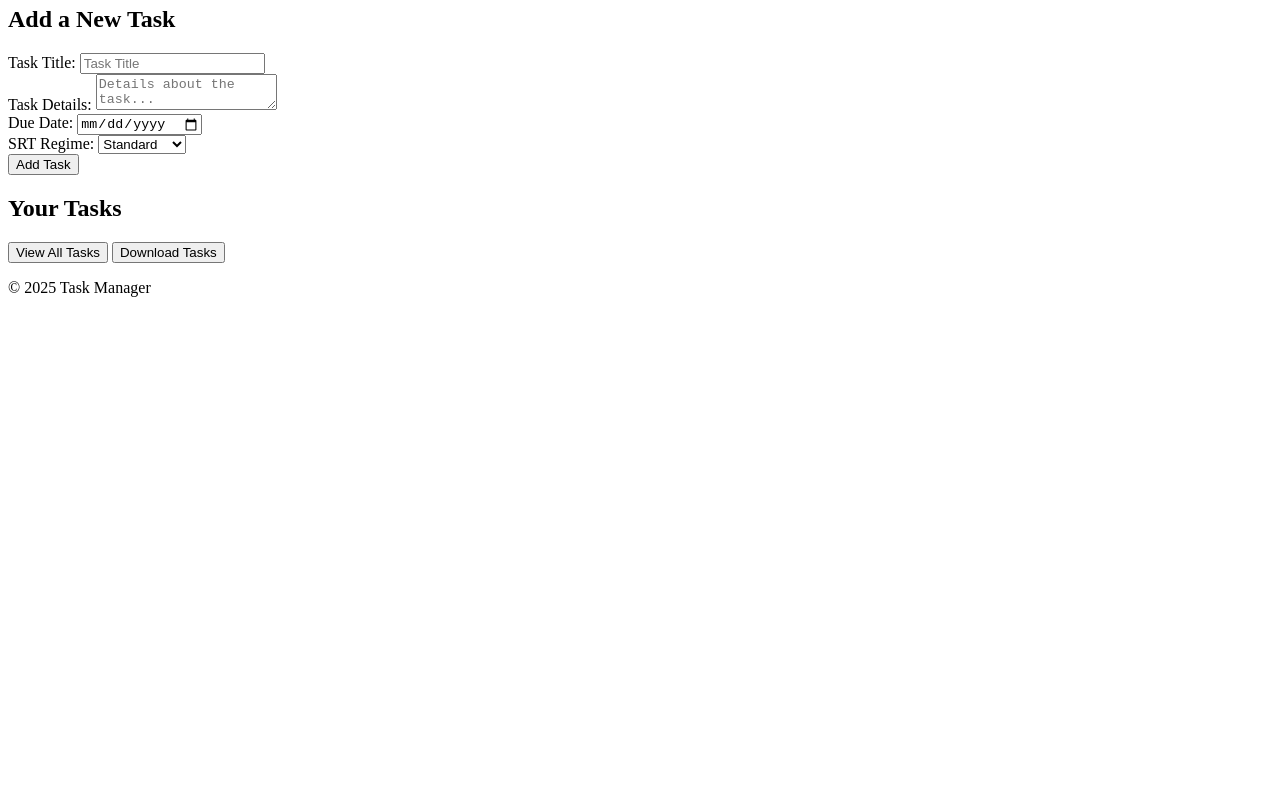
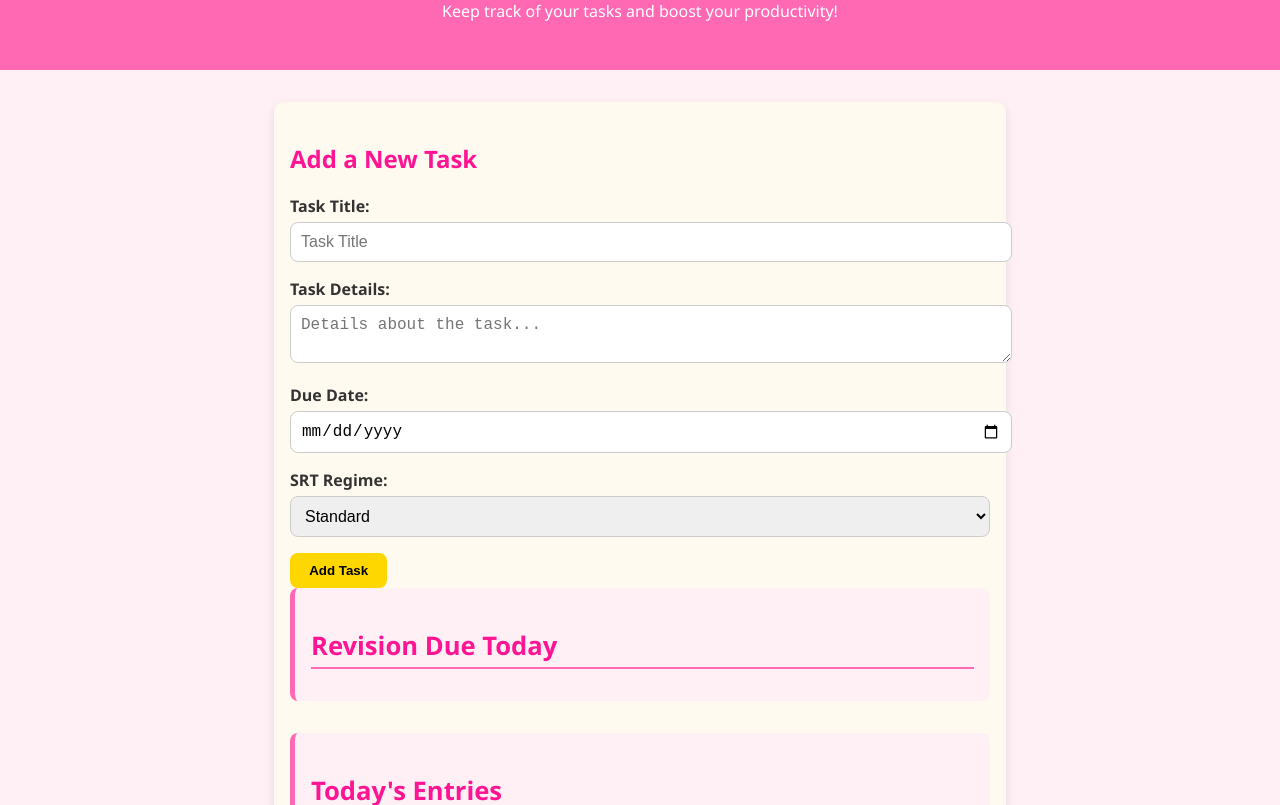
Before and after one commit to ugcnetjrf/SRS6, a plain HTML site: page index.html in a window 1280 px wide. Shown: the part 112-917 px from the top of the page. Before the commit the page ends 800 px from the top, so only its background shows below. Drawn offline with Linux system fonts and the light colour scheme; a script that the page names is missing.

Commit message:
Update index.html

```diff
--- a/index.html
+++ b/index.html
@@ -1,10 +1,141 @@
 <!DOCTYPE html>
 <html lang="en">
 <head>
-  <meta charset="UTF-8">
-  <meta name="viewport" content="width=device-width, initial-scale=1.0">
-  <title>Task Manager 5 </title>
-  <link rel="stylesheet" href="style.css">
+  <meta charset="UTF-8" />
+  <meta name="viewport" content="width=device-width, initial-scale=1.0"/>
+  <title>Task Manager 5</title>
+  <style>
+    body {
+      font-family: 'Segoe UI', Tahoma, Geneva, Verdana, sans-serif;
+      margin: 0;
+      padding: 0;
+      background: #fff0f5;
+      color: #333;
+    }
+
+    header {
+      background: #ff69b4;
+      color: white;
+      padding: 2rem 1rem;
+      text-align: center;
+    }
+
+    header h1 {
+      margin-bottom: 0.5rem;
+      font-size: 2rem;
+    }
+
+    main {
+      max-width: 700px;
+      margin: 2rem auto;
+      padding: 1rem;
+      background: #fffaf0;
+      border-radius: 10px;
+      box-shadow: 0 4px 10px rgba(0,0,0,0.1);
+    }
+
+    h2 {
+      color: #ff1493;
+      margin-top: 1.5rem;
+    }
+
+    label {
+      display: block;
+      margin-bottom: 5px;
+      font-weight: 600;
+    }
+
+    input[type="text"],
+    input[type="date"],
+    textarea,
+    select {
+      width: 100%;
+      padding: 10px;
+      margin-bottom: 1rem;
+      border-radius: 8px;
+      border: 1px solid #ccc;
+      font-size: 1rem;
+    }
+
+    textarea {
+      resize: vertical;
+    }
+
+    button {
+      padding: 0.6rem 1.2rem;
+      background: #ffd700;
+      border: none;
+      color: #000;
+      font-weight: bold;
+      border-radius: 8px;
+      cursor: pointer;
+      transition: background 0.3s;
+    }
+
+    button:hover {
+      background: #ffeb3b;
+    }
+
+    .task-list-section {
+      background: #fff0f5;
+      border-left: 5px solid #ff69b4;
+      padding: 1rem;
+      margin-bottom: 2rem;
+      border-radius: 8px;
+    }
+
+    .task-list-section h2 {
+      color: #ff1493;
+      font-size: 1.6rem;
+      border-bottom: 2px solid #ff69b4;
+      padding-bottom: 0.3rem;
+      margin-bottom: 1rem;
+    }
+
+    .task-card {
+      background-color: #ffe4e1;
+      border: 2px solid #ffb6c1;
+      border-radius: 10px;
+      padding: 1rem;
+      margin-bottom: 1rem;
+      box-shadow: 2px 4px 6px rgba(0,0,0,0.1);
+    }
+
+    .task-card h4 {
+      margin: 0;
+      font-size: 1.2rem;
+      color: #d4006a;
+    }
+
+    .task-card p {
+      margin: 0.5rem 0 0 0;
+    }
+
+    footer {
+      background: #ff69b4;
+      color: white;
+      text-align: center;
+      padding: 1rem;
+      margin-top: 2rem;
+    }
+
+    #settingsButtonContainer {
+      display: flex;
+      gap: 1rem;
+      justify-content: center;
+      margin-bottom: 1rem;
+    }
+
+    #settingsButtonContainer button {
+      background-color: #fff;
+      color: #ff1493;
+      border: 2px solid #ff1493;
+    }
+
+    #settingsButtonContainer button:hover {
+      background-color: #ffe4e1;
+    }
+  </style>
 </head>
 <body>
 
@@ -42,9 +173,19 @@
     </section>
 
     <section id="tasksOverview">
-      <h2>Your Tasks</h2>
-      <div id="todayTasks"></div>
-      <div id="revisionTasks"></div>
+      <div class="task-list-section">
+        <h2>Revision Due Today</h2>
+        <div id="revisionTasks">
+          <!-- Cards will be dynamically injected here -->
+        </div>
+      </div>
+
+      <div class="task-list-section">
+        <h2>Today's Entries</h2>
+        <div id="todayTasks">
+          <!-- Cards will be dynamically injected here -->
+        </div>
+      </div>
     </section>
   </main>
 
```
